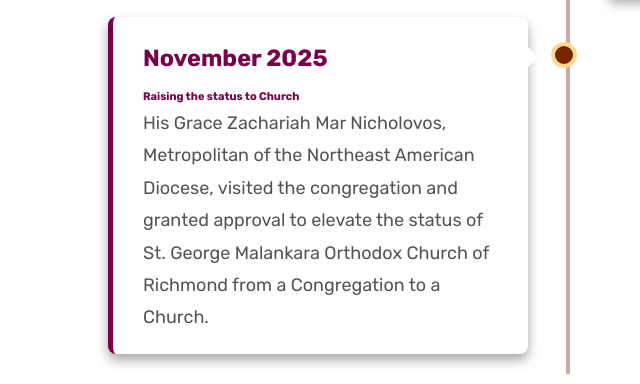
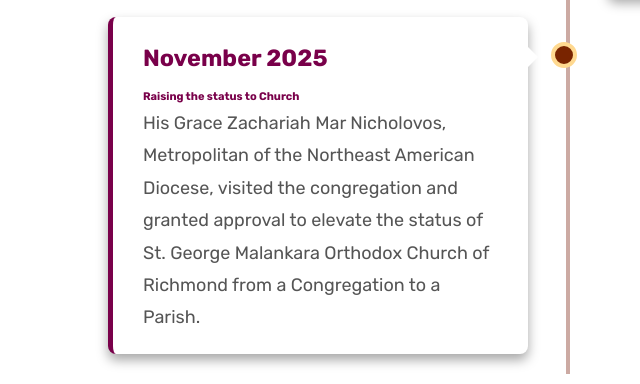
Before and after one commit to stgeorgerva/churchweb, a plain HTML site: page index.html in a window 1280 px wide. Shown: the part 6438-6822 px from the top of the page, 72-712 px from the left. Drawn offline with nearby package versions, Linux system fonts and the light colour scheme.

Commit message:
Updated text

```diff
--- a/index.html
+++ b/index.html
@@ -234,7 +234,7 @@
                     Northeast American Diocese, visited the congregation and
                     granted approval to elevate the status of St. George
                     Malankara Orthodox Church of Richmond from a Congregation to
-                    a Church.
+                    a Parish.
                   </p>
                 </div>
               </div>
```
